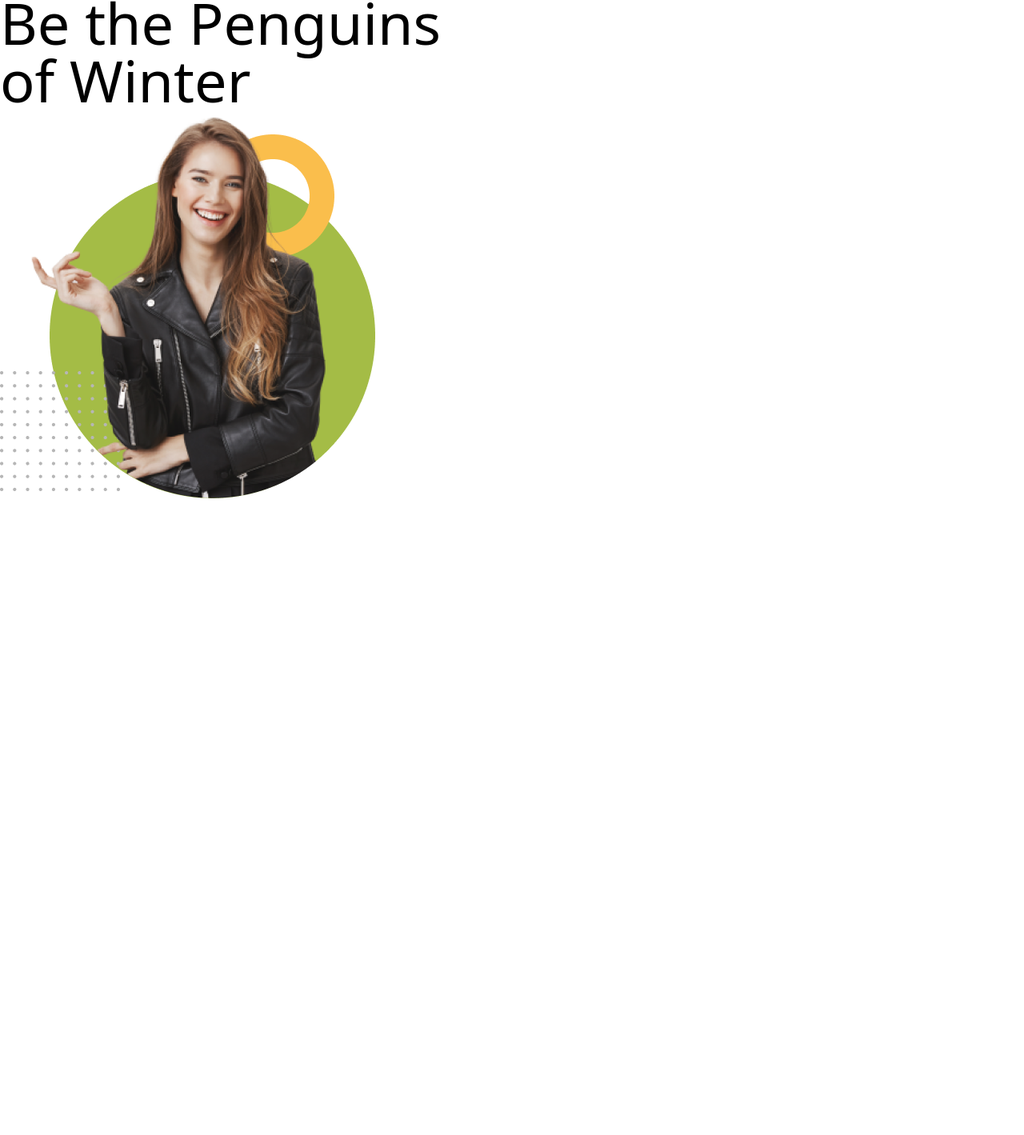
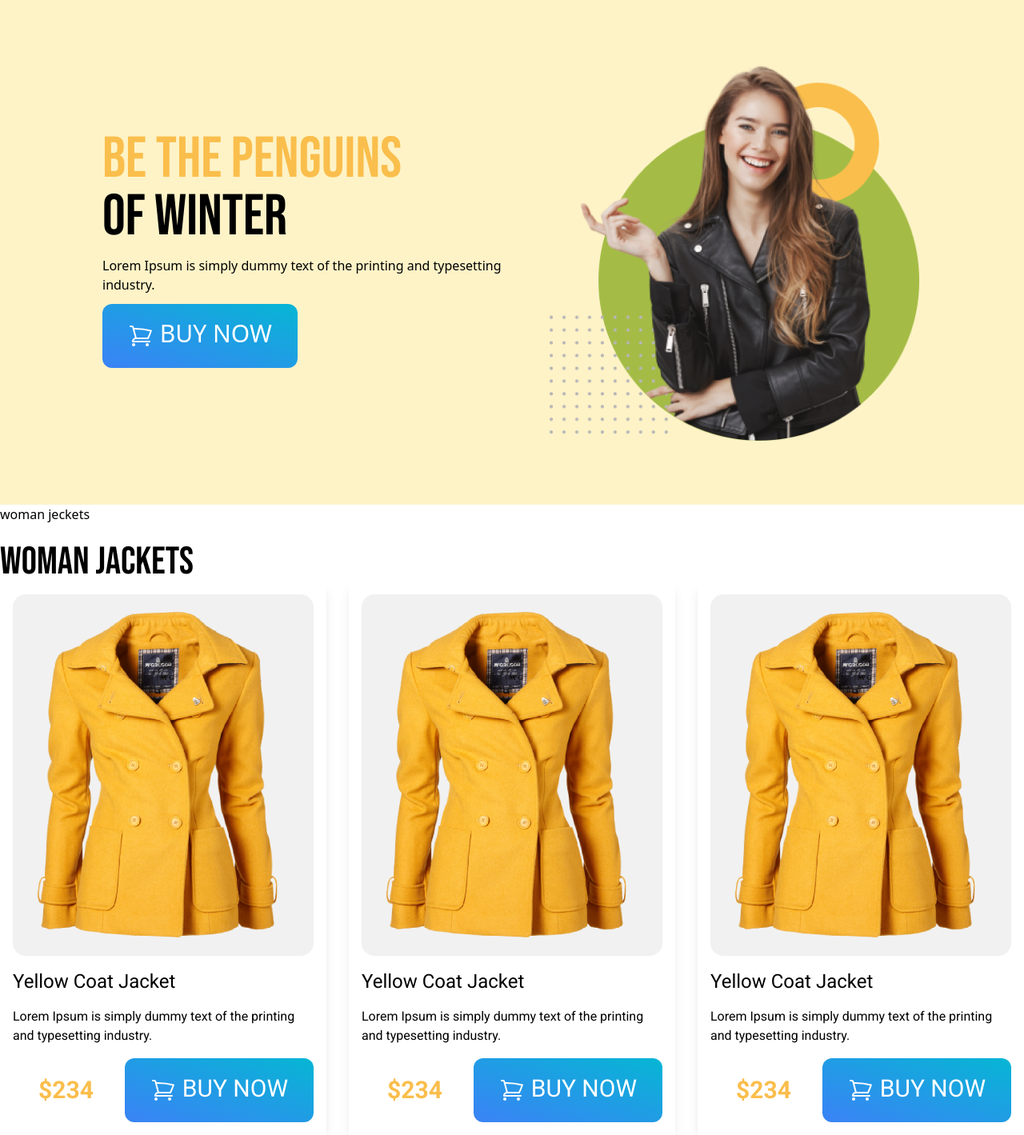
Before and after one commit to slam814/penguin-fashion-resources, a plain HTML site: page index.html in a window 1280 px wide. Shown: the part 8-1427 px from the top of the page at 80% size. Before the commit the page ends 800 px from the top, so only its background shows below. Drawn offline with nearby package versions, Linux system fonts and the light colour scheme.

Commit message:
responsiv tailwind layout

```diff
--- a/index.html
+++ b/index.html
@@ -5,19 +5,36 @@
     <meta name="viewport" content="width=device-width, initial-scale=1.0">
     <title>Penguing Fashion width tailwind css</title>
 <link rel="shortcut icon" href="favicon.ico" type="image/x-icon">
+<!-- Bebas neue & robot  -->
+<link rel="preconnect" href="https://fonts.googleapis.com">
+<link rel="preconnect" href="https://fonts.gstatic.com" crossorigin>
+<link href="https://fonts.googleapis.com/css2?family=Bebas+Neue&family=Roboto:wght@400;500;700&display=swap" rel="stylesheet">
 <script src="https://cdn.tailwindcss.com"></script>
+<style>
+.font-bebas{
+    font-family: 'Bebas Neue', sans-serif;
+}
+.font-roboto{
+    font-family: 'Roboto', sans-serif;
+}
+</style>
 </head>
 <body>
     <header>
         <nav class="">
 
         </nav>
-        <section class="">
+        <section class="flex flex-col md:flex-row justify-between items-center bg-amber-100 py-20 px-4 md:px-32">
 
-           <div class="content-of-topBanner">
-            <h1 class="text-7xl"> <span class="">Be the Penguins</span>
+           <div class="content-of-topBanner space-y-3 ">
+            <h1 class="text-7xl uppercase font-bebas "> <span class="text-[#FABE4C]">Be the Penguins</span><br>of Winter</h1>
+            <p>Lorem Ipsum is simply dummy text of the printing
+                and typesetting industry.</p>
+                <button class="bg-gradient-to-bl from-cyan-500 to-blue-500 py-4 px-8 rounded-xl text-3xl uppercase text-white"><svg xmlns="http://www.w3.org/2000/svg" fill="none" viewBox="0 0 24 24" stroke-width="1.5" stroke="currentColor" class="w-8 h-12  inline ">
+                    <path  stroke-linecap="round" stroke-linejoin="round" d="M2.25 3h1.386c.51 0 .955.343 1.087.835l.383 1.437M7.5 14.25a3 3 0 00-3 3h15.75m-12.75-3h11.218c1.121-2.3 2.1-4.684 2.924-7.138a60.114 60.114 0 00-16.536-1.84M7.5 14.25L5.106 5.272M6 20.25a.75.75 0 11-1.5 0 .75.75 0 011.5 0zm12.75 0a.75.75 0 11-1.5 0 .75.75 0 011.5 0z" />
+                  </svg>
+                  buy now</button>
 
-                <br>of Winter</h1>
            </div>
            <div class="image-of-TopBanner">
             <img src="images/model.png" alt="">
@@ -27,8 +44,71 @@
 
     </header>
 
-    <main>
 
+    <main class="max-w-7xl mx-auto">
+        woman jeckets <section></section>
+<section class="mt-6 font-roboto">
+    <h3 class="text-3x font-bebas text-5xl">Woman Jackets</h3>
+
+    <div class="grid grid-cols-1 lg:grid-cols-3 gap-7  font-roboto">
+        <!-- jacket 1 -->
+        <div class="p-4 space-y-4 shadow-lg">
+            <div class="bg-[#F1F1F1;] p-5 rounded-2xl">
+            <img  src="images/jacket-1.png" alt=""></div>
+            <h1 class="text-2xl">Yellow Coat Jacket </h1>
+            <p>Lorem Ipsum is simply dummy text of the
+                printing and typesetting industry.</p>
+
+                <div class=" flex items-center justify-between">
+                    <h1 class="px-8 rounded-xl text-3xl text-[#FABE4C] font-black">$234</h1>
+                    <button class="bg-gradient-to-bl from-cyan-500 to-blue-500 py-4 px-8 rounded-xl text-3xl uppercase text-white"><svg xmlns="http://www.w3.org/2000/svg" fill="none" viewBox="0 0 24 24" stroke-width="1.5" stroke="currentColor" class="w-8 h-12  inline ">
+                        <path  stroke-linecap="round" stroke-linejoin="round" d="M2.25 3h1.386c.51 0 .955.343 1.087.835l.383 1.437M7.5 14.25a3 3 0 00-3 3h15.75m-12.75-3h11.218c1.121-2.3 2.1-4.684 2.924-7.138a60.114 60.114 0 00-16.536-1.84M7.5 14.25L5.106 5.272M6 20.25a.75.75 0 11-1.5 0 .75.75 0 011.5 0zm12.75 0a.75.75 0 11-1.5 0 .75.75 0 011.5 0z" />
+                      </svg>
+                      buy now</button>
+
+                </div>
+
+        </div>
+         <!-- jacket 2 -->
+        <div class=" p-4 space-y-4 shadow-lg">
+            <div class="bg-[#F1F1F1;] p-5 rounded-2xl">
+            <img  src="images/jacket-1.png" alt=""></div>
+            <h1 class="text-2xl">Yellow Coat Jacket </h1>
+            <p>Lorem Ipsum is simply dummy text of the
+                printing and typesetting industry.</p>
+
+                <div class=" flex items-center justify-between">
+                    <h1 class="px-8 rounded-xl text-3xl text-[#FABE4C] font-black">$234</h1>
+                    <button class="bg-gradient-to-bl from-cyan-500 to-blue-500 py-4 px-8 rounded-xl text-3xl uppercase text-white"><svg xmlns="http://www.w3.org/2000/svg" fill="none" viewBox="0 0 24 24" stroke-width="1.5" stroke="currentColor" class="w-8 h-12  inline ">
+                        <path  stroke-linecap="round" stroke-linejoin="round" d="M2.25 3h1.386c.51 0 .955.343 1.087.835l.383 1.437M7.5 14.25a3 3 0 00-3 3h15.75m-12.75-3h11.218c1.121-2.3 2.1-4.684 2.924-7.138a60.114 60.114 0 00-16.536-1.84M7.5 14.25L5.106 5.272M6 20.25a.75.75 0 11-1.5 0 .75.75 0 011.5 0zm12.75 0a.75.75 0 11-1.5 0 .75.75 0 011.5 0z" />
+                      </svg>
+                      buy now</button>
+
+                </div>
+
+        </div>
+         <!-- jacket 3 -->
+        <div class=" p-4 space-y-4 shadow-lg">
+            <div class="bg-[#F1F1F1;] p-5 rounded-2xl">
+            <img  src="images/jacket-1.png" alt=""></div>
+            <h1 class="text-2xl">Yellow Coat Jacket </h1>
+            <p>Lorem Ipsum is simply dummy text of the
+                printing and typesetting industry.</p>
+
+                <div class=" flex items-center justify-between">
+                    <h1 class="px-8 rounded-xl text-3xl text-[#FABE4C] font-black">$234</h1>
+                    <button class="bg-gradient-to-bl from-cyan-500 to-blue-500 py-4 px-8 rounded-xl text-3xl uppercase text-white"><svg xmlns="http://www.w3.org/2000/svg" fill="none" viewBox="0 0 24 24" stroke-width="1.5" stroke="currentColor" class="w-8 h-12  inline ">
+                        <path  stroke-linecap="round" stroke-linejoin="round" d="M2.25 3h1.386c.51 0 .955.343 1.087.835l.383 1.437M7.5 14.25a3 3 0 00-3 3h15.75m-12.75-3h11.218c1.121-2.3 2.1-4.684 2.924-7.138a60.114 60.114 0 00-16.536-1.84M7.5 14.25L5.106 5.272M6 20.25a.75.75 0 11-1.5 0 .75.75 0 011.5 0zm12.75 0a.75.75 0 11-1.5 0 .75.75 0 011.5 0z" />
+                      </svg>
+                      buy now</button>
+
+                </div>
+
+        </div>
+
+    </div>
+
+</section>
     </main>
 
 
--- a/package.json
+++ /dev/null
@@ -1,5 +0,0 @@
-{
-  "devDependencies": {
-    "tailwindcss": "^3.3.3"
-  }
-}
```
Also changed, not shown: tailwind.config.js (added, +8 -0 lines), 1 other file.
